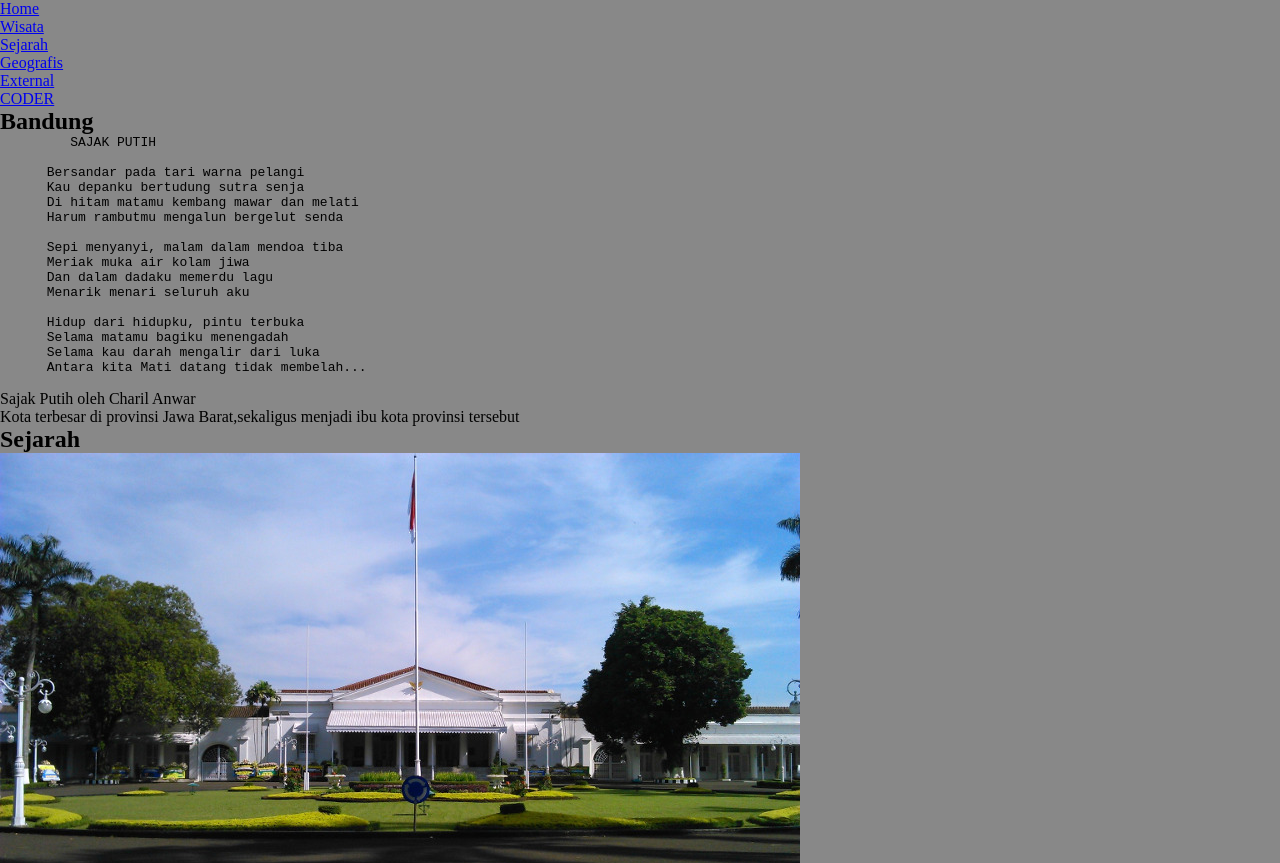
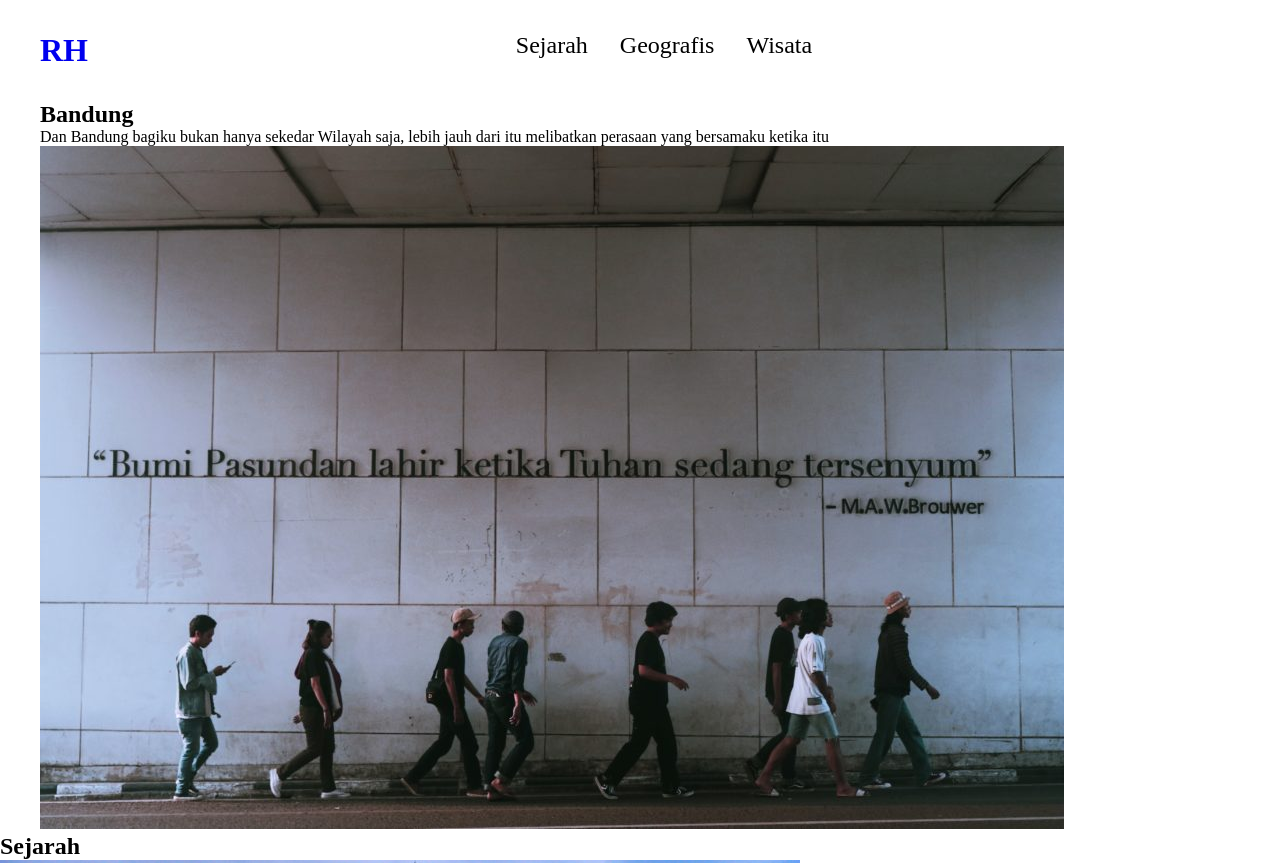
Before and after one commit to Rizki-Hibatuloh/dicoding, a plain HTML site: page index.html in a window 1280 px wide. Shown: the top 863 px of the page. Drawn offline with Linux system fonts and the light colour scheme.

Commit message:
membuat section hero

```diff
--- a/index.html
+++ b/index.html
@@ -7,46 +7,37 @@
     <title>Halaman Profil Bandung</title>
   </head>
   <body>
-    <header class="header">
-      <nav class="navbar">
-        <ul>
-          <li><a href="#Home">Home</a></li>
-          <li><a href="#Wisata">Wisata</a></li>
-          <li><a href="#Sejarah">Sejarah</a></li>
-          <li><a href="#Geografis">Geografis</a></li>
-          <li><a href="https://pemrogramanweb1.vercel.app/">External</a></li>
-          <li><a href="https://coder-three-neon.vercel.app/">CODER</a></li>
-        </ul>
-      </nav>
+    <!-- Header  -->
+    <header>
+      <div class="main-container">
+        <div class="nav">
+          <div class="logo">
+            <a href="https://coder-three-neon.vercel.app/">RH</a>
+          </div>
+          <nav>
+            <ul>
+              <li><a href="#">Sejarah</a></li>
+              <li><a href="#">Geografis</a></li>
+              <li><a href="#">Wisata</a></li>
+            </ul>
+          </nav>
+          <div class="burger">
+            <div class="line-1"></div>
+            <div class="line-2"></div>
+            <div class="line-3"></div>
+          </div>
+        </div>
+        <section class="hero">
+          <div class="hero-left">
+            <h1 class="hero-name">Bandung</h1>
+            <p>Dan Bandung bagiku bukan hanya sekedar Wilayah saja, lebih jauh dari itu melibatkan perasaan yang bersamaku ketika itu</p>
+          </div>
+          <div class="hero-right">
+            <img src="image/1.jpg" alt="hero" />
+          </div>
+        </section>
+      </div>
     </header>
-
-    <section id="Home" class="top">
-      <h1>Bandung</h1>
-      <figure>
-        <pre>
-         SAJAK PUTIH
-
-      Bersandar pada tari warna pelangi
-      Kau depanku bertudung sutra senja
-      Di hitam matamu kembang mawar dan melati
-      Harum rambutmu mengalun bergelut senda
-
-      Sepi menyanyi, malam dalam mendoa tiba
-      Meriak muka air kolam jiwa
-      Dan dalam dadaku memerdu lagu
-      Menarik menari seluruh aku
-
-      Hidup dari hidupku, pintu terbuka
-      Selama matamu bagiku menengadah
-      Selama kau darah mengalir dari luka
-      Antara kita Mati datang tidak membelah...
-      </pre
-        >
-        <figcaption>Sajak Putih oleh Charil Anwar</figcaption>
-      </figure>
-
-      <p>Kota terbesar di provinsi Jawa Barat,sekaligus menjadi ibu kota provinsi tersebut</p>
-    </section>
 
     <section id="Sejarah" class="sejarah">
       <h2>Sejarah</h2>
--- a/style.css
+++ b/style.css
@@ -4,15 +4,40 @@
   box-sizing: border-box;
   scroll-behavior: smooth;
 }
-body {
-  background-color: #888;
-}
-.navbar {
-  display: flex;
-  flex-direction: row;
-  justify-content: space-between;
-}
-.navbar ul {
-  flex-direction: row;
+a {
   text-decoration: none;
 }
+.main-container {
+  width: 1200px;
+  margin: 0 auto;
+}
+@media screen and (max-width: 1200px) {
+  .main-container {
+    width: 90%;
+  }
+}
+
+.nav {
+  display: flex;
+  justify-content: space-between;
+  padding: 2rem 0;
+}
+.nav ul {
+  list-style: none;
+  display: flex;
+  gap: 2rem;
+}
+.logo {
+  display: flex;
+  align-items: center;
+  font-size: 2rem;
+  font-weight: 600;
+}
+.nav ul li {
+  display: flex;
+  align-items: center;
+  font-size: 1.5rem;
+}
+.nav ul li a {
+  color: black;
+}
```
Also changed, not shown: image/1.jpg (added).
